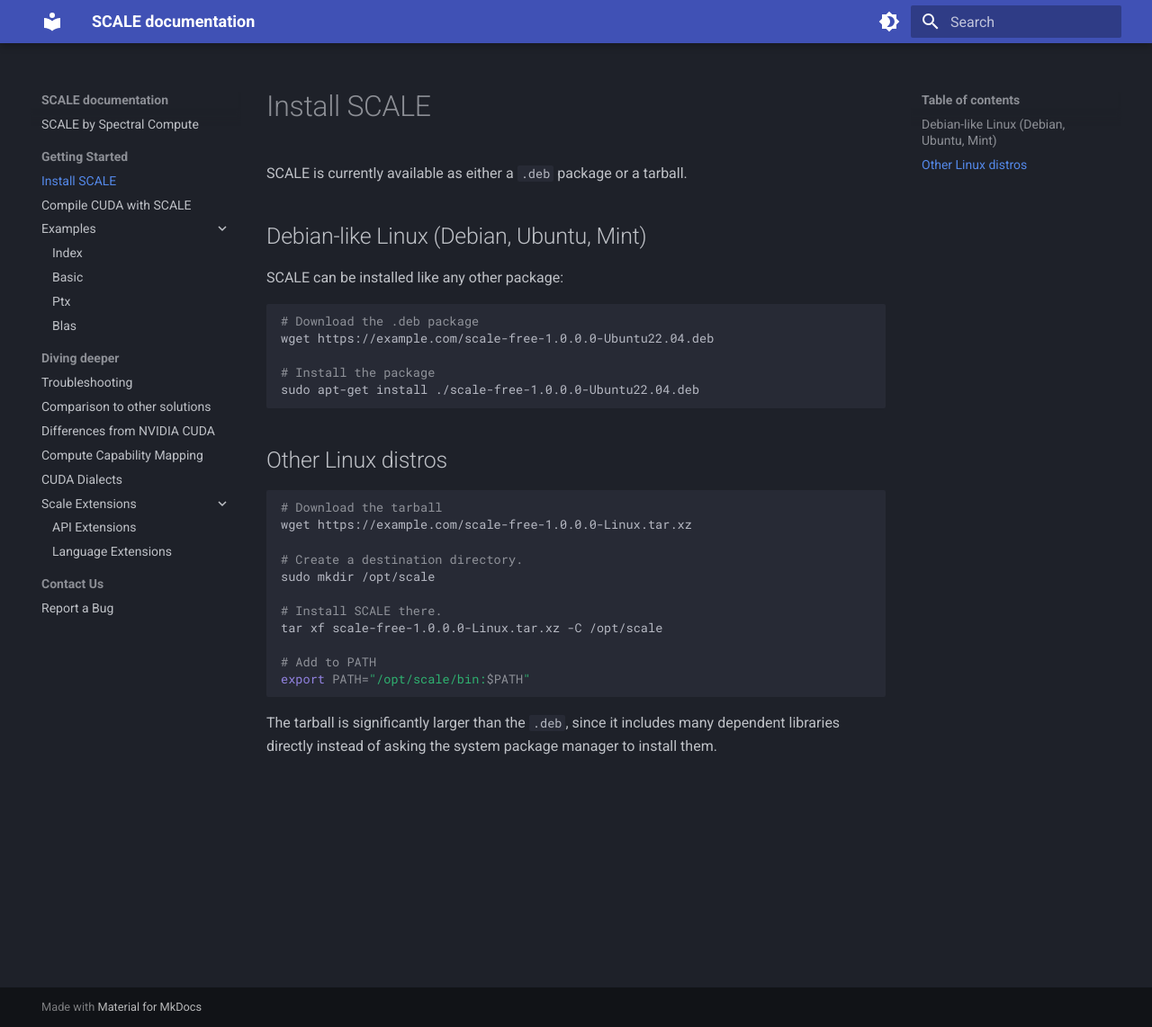
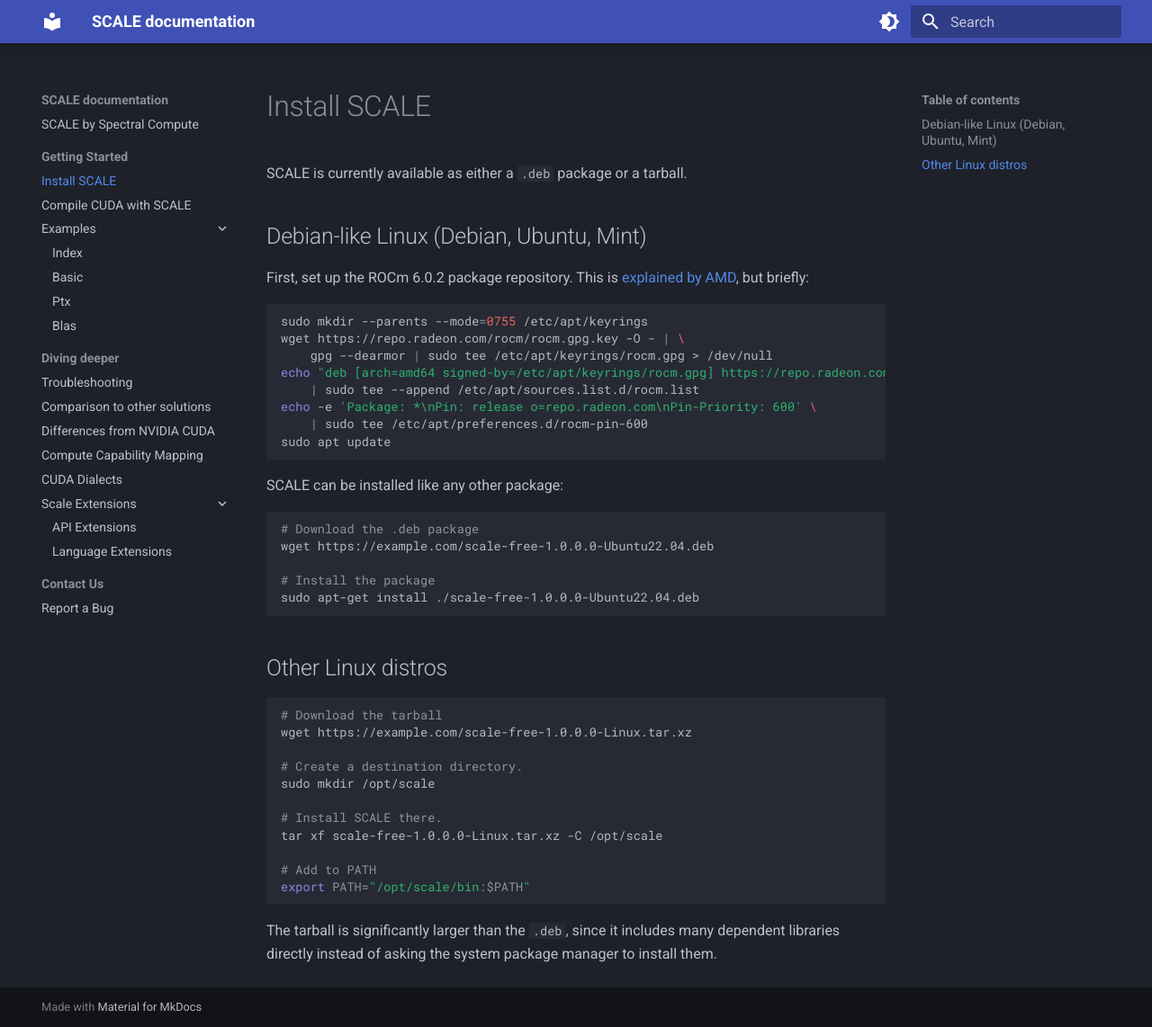
Before and after one commit to spectral-compute/scale-docs, an MkDocs documentation site: the page built from docs/manual/how-to-install.md, in a window 1280 px wide and 1142 px high. Shown: the whole window at 90% size. Built offline with MkDocs 1.6.1 and Material for MkDocs 9.7.7, drawn with Linux system fonts in a browser that asks for light colours.

Commit message:
Document how to set up the ROCm userland packages

````diff
--- a/docs/manual/how-to-install.md
+++ b/docs/manual/how-to-install.md
@@ -3,6 +3,21 @@
 SCALE is currently available as either a `.deb` package or a tarball.
 
 ## Debian-like Linux (Debian, Ubuntu, Mint)
+
+First, set up the ROCm 6.0.2 package repository. This is
+[explained by AMD](https://rocm.docs.amd.com/projects/install-on-linux/en/latest/how-to/native-install/ubuntu.html), but
+briefly:
+
+```bash
+sudo mkdir --parents --mode=0755 /etc/apt/keyrings
+wget https://repo.radeon.com/rocm/rocm.gpg.key -O - | \
+    gpg --dearmor | sudo tee /etc/apt/keyrings/rocm.gpg > /dev/null
+echo "deb [arch=amd64 signed-by=/etc/apt/keyrings/rocm.gpg] https://repo.radeon.com/rocm/apt/6.0.2 jammy main" \
+    | sudo tee --append /etc/apt/sources.list.d/rocm.list
+echo -e 'Package: *\nPin: release o=repo.radeon.com\nPin-Priority: 600' \
+    | sudo tee /etc/apt/preferences.d/rocm-pin-600
+sudo apt update
+```
 
 SCALE can be installed like any other package:
 
````
